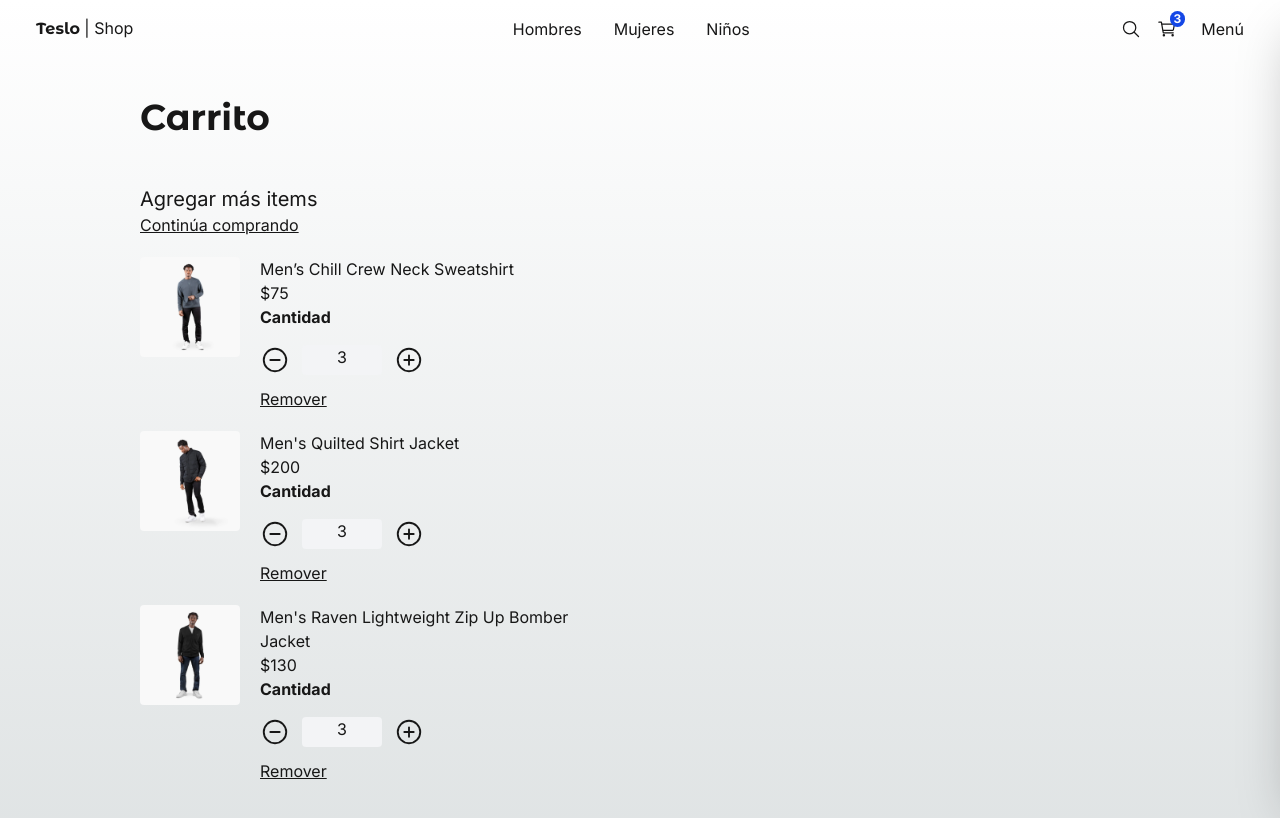
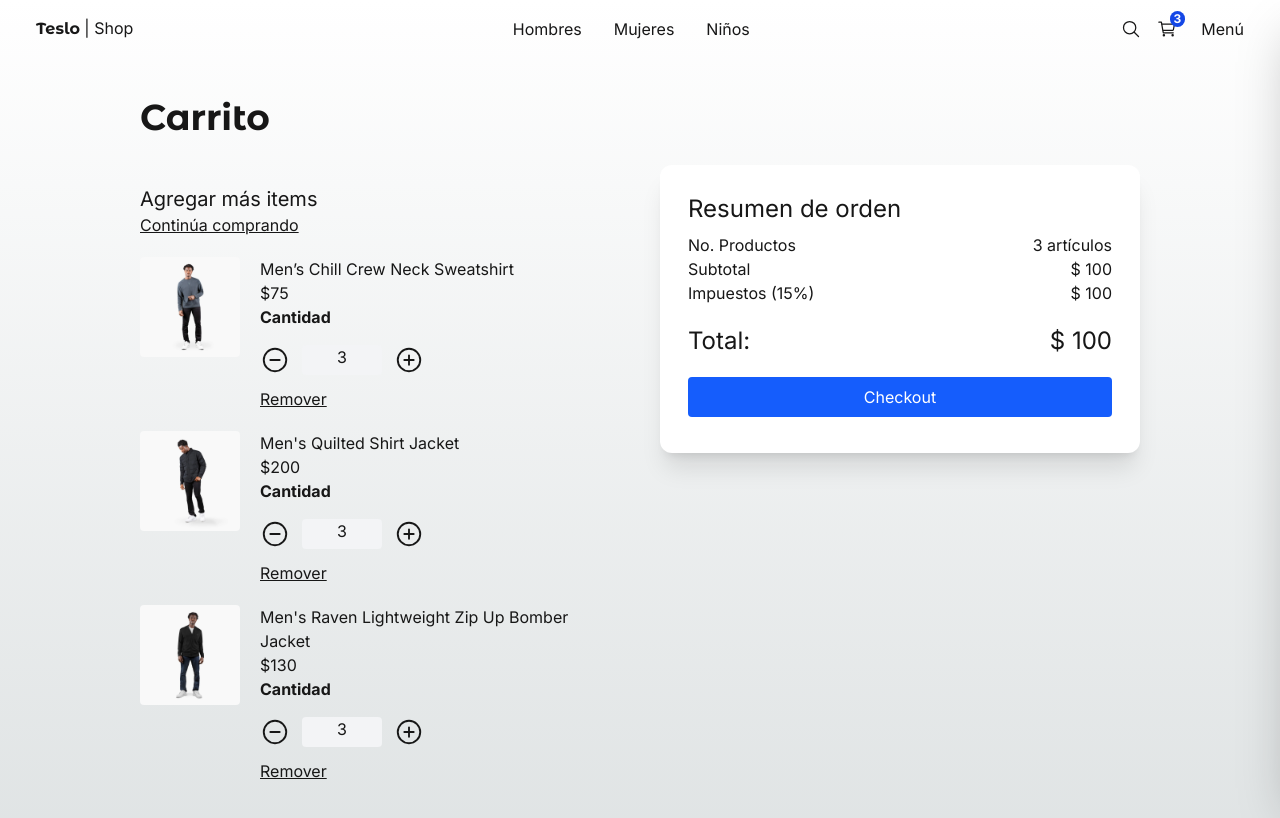
Before and after one commit to nca1478/teslo-shop-frontend, a Next.js app: page /cart in a window 1280 px wide. Shown: the top 818 px of the page. Built offline with nearby package versions, Linux system fonts and the light colour scheme.

Commit message:
216. Pantalla carrito de compras - Parte 2

```diff
--- a/src/app/(shop)/cart/page.tsx
+++ b/src/app/(shop)/cart/page.tsx
@@ -1,7 +1,7 @@
 import Link from "next/link";
-import Image from "next/image";
 import { QuantitySelector, Title } from "@/components";
 import { initialData } from "@/seed/seed";
+import Image from "next/image";
 
 const productsInCart = [initialData.products[0], initialData.products[1], initialData.products[2]];
 
@@ -44,6 +44,34 @@
                             </div>
                         ))}
                     </div>
+
+                    {/* Checkout - Resumen de orden */}
+                    <div className="bg-white rounded-xl shadow-xl p-7 h-fit">
+                        <h2 className="text-2xl mb-2">Resumen de orden</h2>
+
+                        <div className="grid grid-cols-2">
+                            <span>No. Productos</span>
+                            <span className="text-right">3 artículos</span>
+
+                            <span>Subtotal</span>
+                            <span className="text-right">$ 100</span>
+
+                            <span>Impuestos (15%)</span>
+                            <span className="text-right">$ 100</span>
+
+                            <span className="mt-5 text-2xl">Total:</span>
+                            <span className="mt-5 text-2xl text-right">$ 100</span>
+                        </div>
+
+                        <div className="mt-5 mb-2 w-full">
+                            <Link
+                                className="flex btn-primary justify-center"
+                                href="/checkout/address"
+                            >
+                                Checkout
+                            </Link>
+                        </div>
+                    </div>
                 </div>
             </div>
         </div>
```
